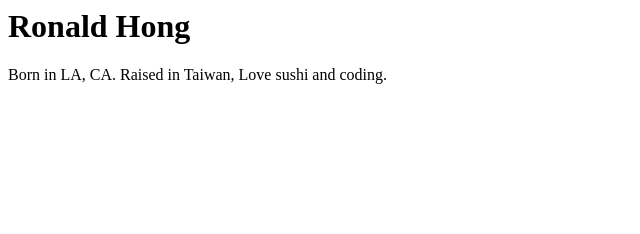
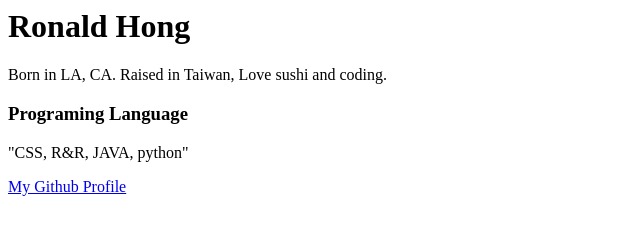
Before and after one commit to ronaldhong/Git-skills, a plain HTML site: page index.html in a window 1280 px wide. Shown: the whole page, without its empty margins (0-640 px from the left). Drawn offline with Linux system fonts and the light colour scheme.

Commit message:
bio-and-languages

```diff
--- a/index.html
+++ b/index.html
@@ -1,2 +1,5 @@
 <h1>Ronald Hong</h1>
 <p>Born in LA, CA. Raised in Taiwan, Love sushi and coding.</p>
+<h3>Programing Language</h3>
+<p>"CSS, R&R, JAVA, python"</p>
+<a href="https://github.com/Ronaldhong" target="_blank">My Github Profile</a>
```
